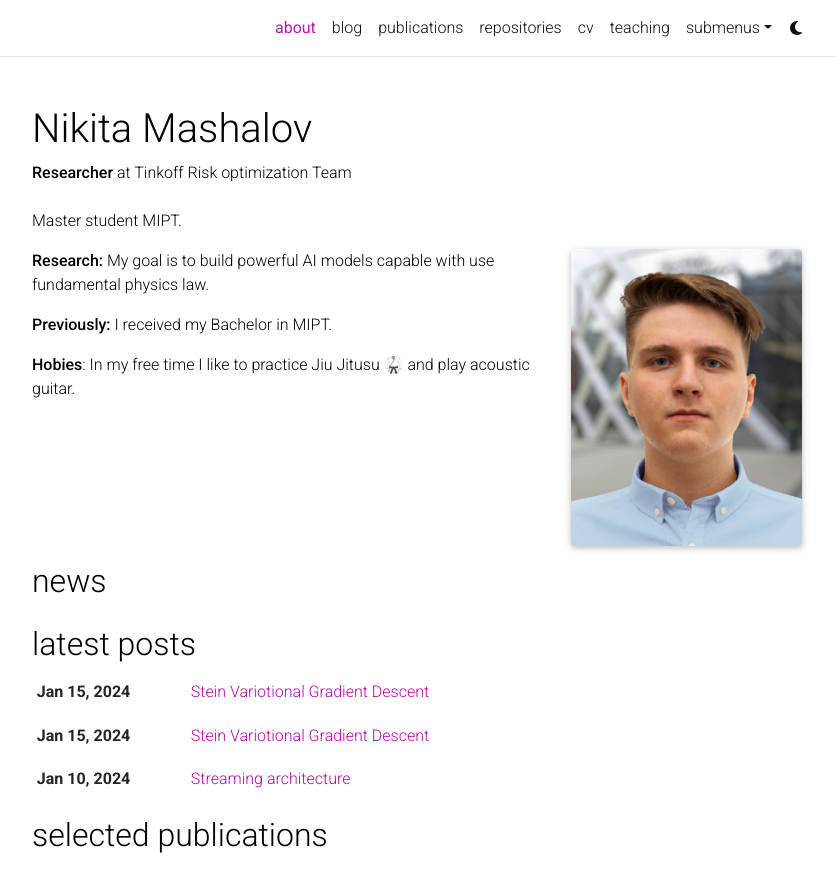
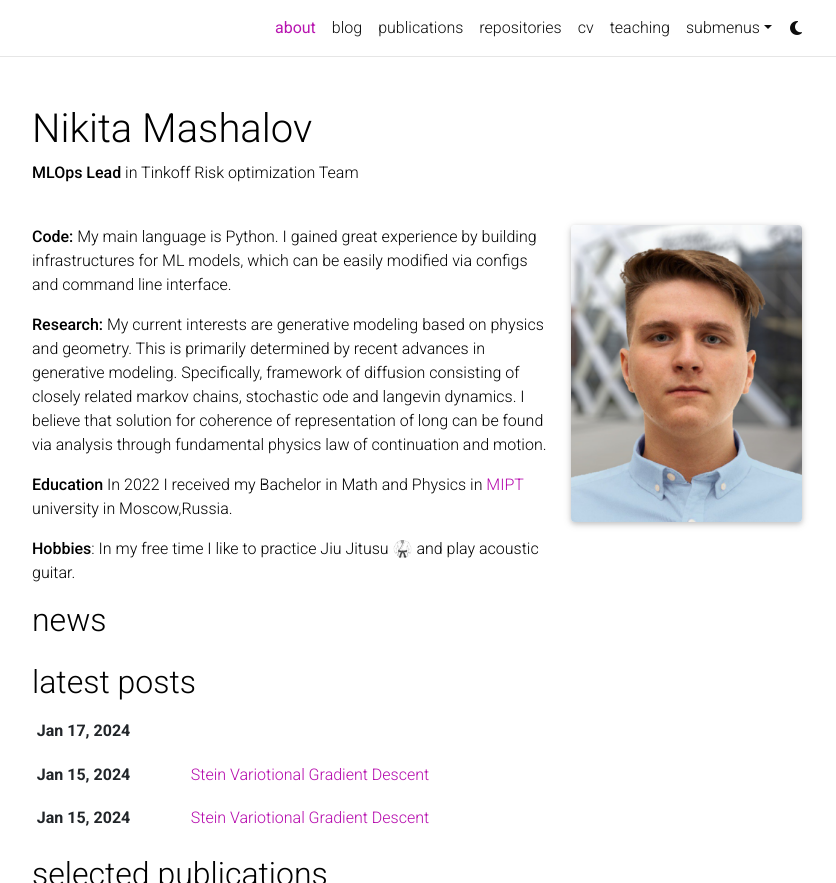
Before and after one commit to NMashalov/NMashalov.github.io, a Jekyll site: the page built from _pages/about.md, in a window 1280 px wide and 1211 px high, cut to the strip 0-883 px from the top of the window. Shown: the whole strip, without its empty margins (223-1059 px from the left). Built offline with Jekyll 4.4.1, drawn with Linux system fonts in a browser that asks for light colours; full-size pictures stand in for the smaller copies a plugin makes; comment, search, counter and statistics services are not loaded; a style sheet for code colours, icons or effects is not loaded.

Commit message:
blog update

```diff
--- a/_pages/about.md
+++ b/_pages/about.md
@@ -3,8 +3,7 @@
 title: about
 permalink: /
 subtitle: |+
-  <strong>Researcher</strong> at Tinkoff Risk optimization Team <br><br>
-  Master student MIPT.
+  <strong>MLOps Lead</strong> in Tinkoff Risk optimization Team <br><br>
 
 profile:
   align: right
@@ -17,8 +16,10 @@
 social: true  # includes social icons at the bottom of the page
 ---
 
-**Research:** My goal is to build powerful AI models capable with use fundamental physics law.
+**Code:** My main language is Python. I gained great experience by building infrastructures for ML models, which can be easily modified via configs and command line interface.
 
-**Previously:** I received my Bachelor in MIPT.
+**Research:** My current interests are generative modeling based on physics and geometry. This is primarily determined by recent advances in generative modeling. Specifically, framework of diffusion consisting of closely related markov chains, stochastic ode and langevin dynamics. I believe that solution for coherence of representation of long can be found via analysis through fundamental physics law of continuation and motion.
 
-**Hobies**: In my free time I like to practice Jiu Jitusu 🥋 and play acoustic guitar.
+**Education** In 2022 I received my Bachelor in Math and Physics in [MIPT](https://eng.mipt.ru/) university in Moscow,Russia.
+
+**Hobbies**: In my free time I like to practice Jiu Jitusu 🥋 and play acoustic guitar.
```
Also changed, not shown: _posts/2024-01-08-three_d_model.md (+30 -2 lines).
